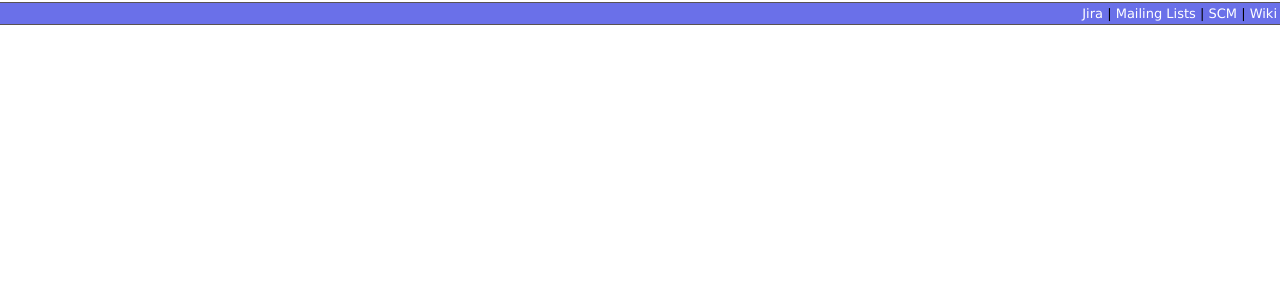
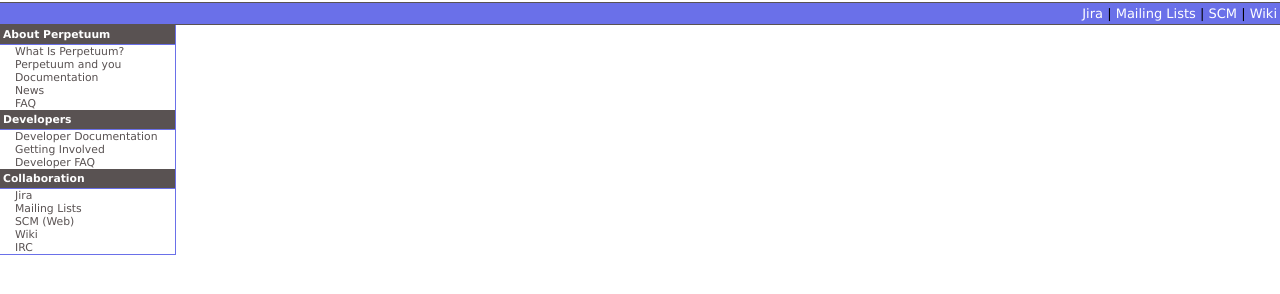
Before and after one commit to codehaus/perpetuum, a plain HTML site: page www/index.html in a window 1280 px wide. Shown: the part 82-376 px from the top of the page. Drawn offline with Linux system fonts and the light colour scheme.

Commit message:
Updated for new left nav menu (Not working) concept.

```diff
--- a/www/index.html
+++ b/www/index.html
@@ -19,5 +19,35 @@
       |
       <a href="http://confluenza.codehaus.org/perpetuum/Home" style="padding-right: 3px;">Wiki</a>
     </div>
+    <div id="left_menu">
+      <div class="left_menu_header">
+        <h5>About Perpetuum</h5>
+      </div>
+      <ul>
+        <li><a href="whatisperpetuum.html">What Is Perpetuum?</a></li>
+        <li><a href="perpetuumandyou.html">Perpetuum and you</a></li>
+        <li><a href="documentation.html">Documentation</a></li>
+        <li><a href="news.html">News</a></li>
+        <li><a href="faq.html">FAQ</a></li>
+      </ul>
+      <div class="left_menu_header">
+        <h5>Developers</h5>
+      </div>
+      <ul>
+        <li><a href="developerdocumentation.html">Developer Documentation</a></li>
+        <li><a href="gettinginvolved.html">Getting Involved</a></li>
+        <li><a href="developerfaq.html">Developer FAQ</a></li>
+      </ul>
+      <div class="left_menu_header">
+        <h5>Collaboration</h5>
+      </div>
+      <ul>
+        <li><a href="http://jira.codehaus.org/browse/PERPETUUM">Jira</a></li>
+        <li><a href="mailinglists.html">Mailing Lists</a></li>
+        <li><a href="http://svn.perpetuum.codehaus.org/">SCM (Web)</a></li>
+        <li><a href="http://confluenza.codehaus.org/perpetuum/Home">Wiki</a></li>
+        <li><a href="irc.html">IRC</a></li>
+      </ul>
+    </div>
   </body>
 </html>
--- a/www/style.css
+++ b/www/style.css
@@ -34,6 +34,38 @@ a:hover {
 }
 
 #left_menu {
-  border: 1px; solid #000000;
-  padding: 5px;
+  border-right: 1px solid #6a70e9;
+  border-bottom: 1px solid #6a70e9;
+  font-size: small;
+  width: 175px;
+  float: left;
 }
+
+#left_menu a:link, #left_menu a:visited, #left_menu a:active {
+  color: #595252;
+}
+
+#left_menu a:hover {
+  color: #6a70e9;
+}
+
+#left_menu ul {
+  margin: 0px;
+  padding: 0px;
+  font-size: small;
+}
+
+#left_menu li {
+  list-style-type: none;
+  font-size: smaller;
+  padding-left: 15px;
+}
+
+.left_menu_header h5 {
+  margin: 0px;
+  padding: 3px;
+  border-bottom: 1px solid #6a70e9;
+  background-color: #595252;
+  font-weight: bold;
+  color: #ffffff;
+}
```
